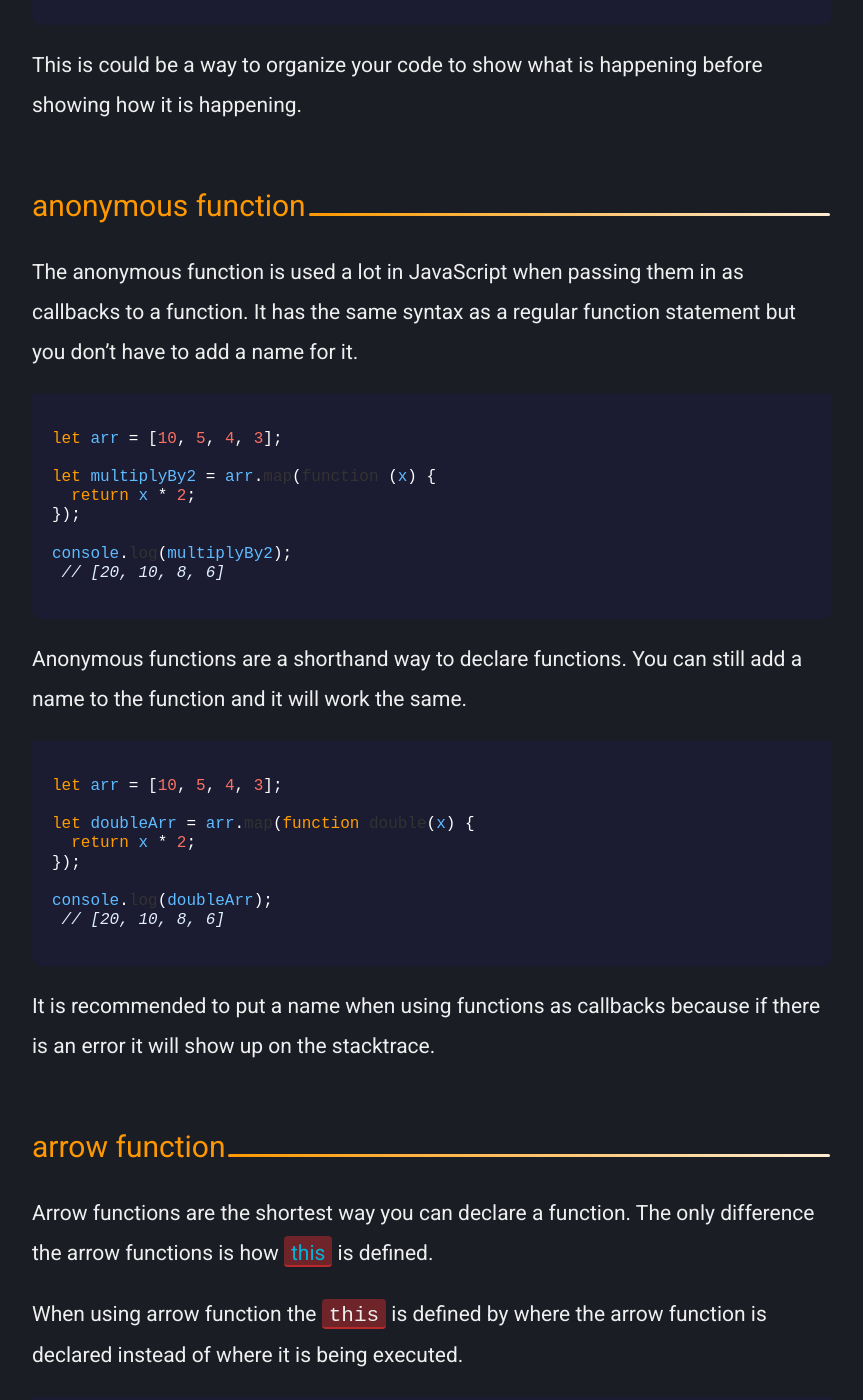
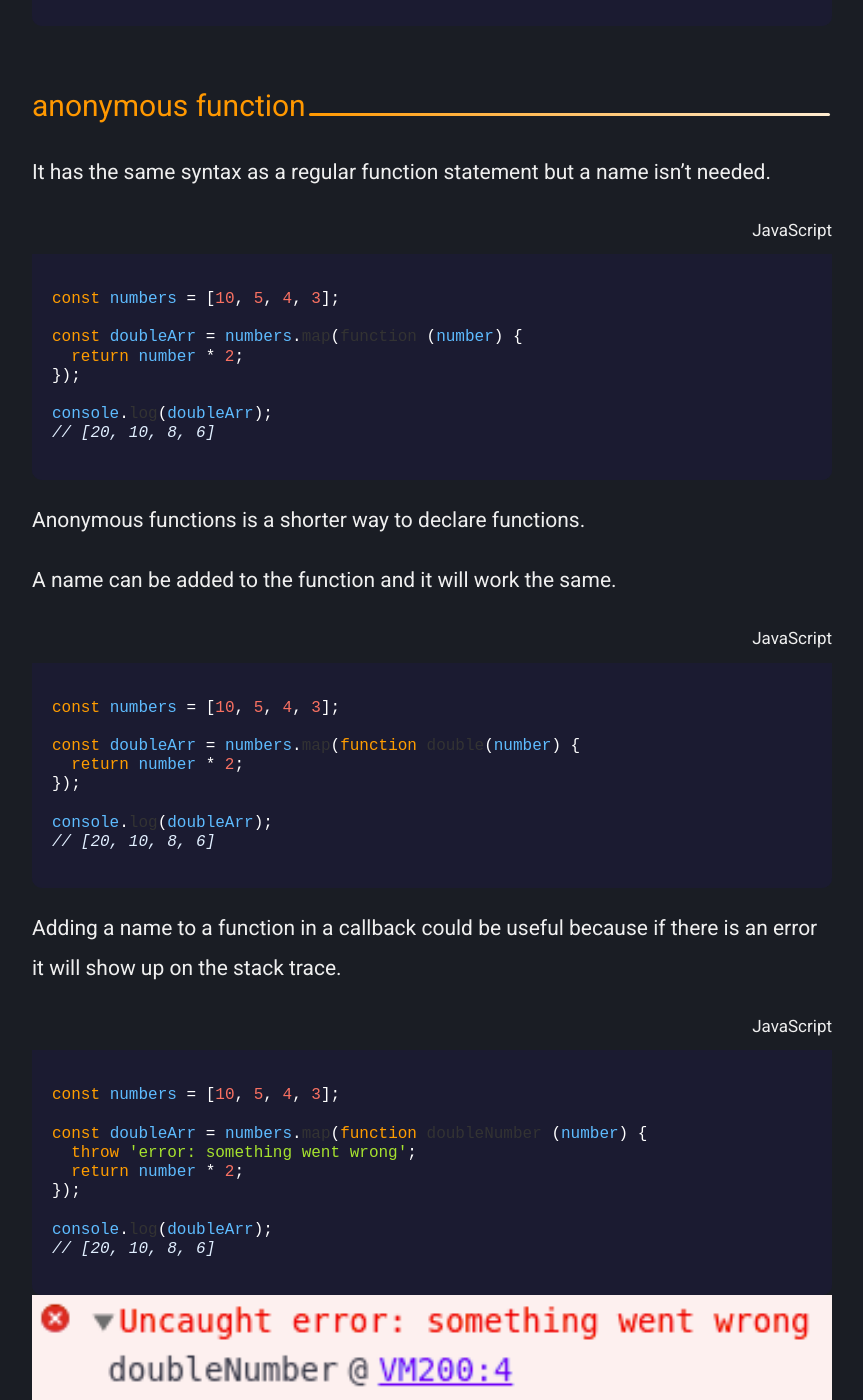
Before and after one commit to codinglead/codinglead.github.io, a Jekyll site: the page built from _posts/2020-03-16-function-declarations-in-javascript.md, in a window 1280 px wide and 1400 px high, scrolled down 1210 px. Shown: the whole window, without its empty margins (208-1071 px from the left). Built offline with Jekyll 4.4.1, drawn with Linux system fonts in a browser that asks for light colours; comment, search, counter and statistics services are not loaded; some of the changed text lies outside the part shown.

Commit message:
update wording

````diff
--- a/_posts/2020-03-16-function-declarations-in-javascript.md
+++ b/_posts/2020-03-16-function-declarations-in-javascript.md
@@ -2,7 +2,8 @@
 layout: project
 title: function declarations in JavaScript
 date: 2020-03-16 6:20 -0700
-meta: JavaScript has 3 ways to declare functions. function statement, anonymous function, and arrow function.
+updated: 2021-10-06 08:57 -0700
+meta: In JavaScript functions can be declared with function statements, anonymous functions and arrow functions.
 pic: images/javascript.png
 imgAlt: the JavaScript logo
 tags: ["javascript"]
@@ -10,15 +11,15 @@ author: ["Brian Munoz", "https://colorlessenergy.github.io/", "https://github.co
 permalink: /javascript/:title
 ---
 
+In JavaScript functions can be declared with function statements, anonymous functions and arrow functions.
 
-JavaScript has 3 ways to declare functions function statement, an anonymous function, and an arrow function.
-
-They all accomplish the same thing by allowing you to put code in one place so you will not have to repeat the same code everywhere you want to use it.
-
+They all accomplish the same thing by allowing you to put code in one place to prevent the same logic from being repeated.
 
 ## function statement
 
-The function statement starts with the keyword <span class="highlight__code">function</span> then a name for the function. It can take arguments inside parentheses.
+The function statement starts with the keyword <span class="highlight__code">function</span> with a name after it.
+
+<p class="highlight__file-desc">JavaScript</p>
 
 ```javascript
 function greet (name) {
@@ -26,68 +27,104 @@ function greet (name) {
 }
 
 greet('brian');
-  // print hello, brian
+// hello, brian
 ```
 
-Function statements are hoisted so you can execute the function before it was declared.
+Function statements are hoisted so it can be executed before it was declared.
+
+<p class="highlight__file-desc">JavaScript</p>
 
 ```javascript
 greet('brian');
-  // print hello, brian
+// hello, brian
 
 function greet (name) {
   console.log('hello, ' + name);
 }
 ```
 
-This is could be a way to organize your code to show what is happening before showing how it is happening.
-
 ## anonymous function
 
-The anonymous function is used a lot in JavaScript when passing them in as callbacks to a function. It has the same syntax as a regular function statement but you don't have to add a name for it.
+It has the same syntax as a regular function statement but a name isn't needed.
+
+<p class="highlight__file-desc">JavaScript</p>
 
 ```javascript
-let arr = [10, 5, 4, 3];
+const numbers = [10, 5, 4, 3];
 
-let multiplyBy2 = arr.map(function (x) {
-  return x * 2;
-});
-
-console.log(multiplyBy2);
- // [20, 10, 8, 6]
-```
-
-Anonymous functions are a shorthand way to declare functions. You can still add a name to the function and it will work the same.
-
-```javascript
-let arr = [10, 5, 4, 3];
-
-let doubleArr = arr.map(function double(x) {
-  return x * 2;
+const doubleArr = numbers.map(function (number) {
+  return number * 2;
 });
 
 console.log(doubleArr);
- // [20, 10, 8, 6]
+// [20, 10, 8, 6]
 ```
 
-It is recommended to put a name when using functions as callbacks because if there is an error it will show up on the stacktrace.
+Anonymous functions is a shorter way to declare functions.
+
+A name can be added to the function and it will work the same.
+
+<p class="highlight__file-desc">JavaScript</p>
+
+```javascript
+const numbers = [10, 5, 4, 3];
+
+const doubleArr = numbers.map(function double(number) {
+  return number * 2;
+});
+
+console.log(doubleArr);
+// [20, 10, 8, 6]
+```
+
+Adding a name to a function in a callback could be useful because if there is an error it will show up on the stack trace.
+
+<p class="highlight__file-desc">JavaScript</p>
+
+```javascript
+const numbers = [10, 5, 4, 3];
+
+const doubleArr = numbers.map(function doubleNumber (number) {
+  throw 'error: something went wrong';
+  return number * 2;
+});
+
+console.log(doubleArr);
+// [20, 10, 8, 6]
+```
+
+<div class="center">
+  <img src="{{ site.baseurl }}/images/stack-trace-error.png" alt="stack trace error example" title="stack trace error example">
+</div>
+
 
 ## arrow function
 
-Arrow functions are the shortest way you can declare a function. The only difference the arrow functions is how <a href='/javascript/this-in-javascript' class="highlight__code">this</a> is defined.
+Arrow functions is the shortest way a function can be declared.
 
-When using arrow function the <code class="highlight__code">this</code> is defined by where the arrow function is declared instead of where it is being executed.
+<a href='/javascript/this-in-javascript' class="highlight__code">this</a> is defined by where the arrow function is declared instead of where it is being executed.
+
+<p class="highlight__file-desc">JavaScript</p>
 
 ```javascript
-// regular way
-function () {
- console.log('hi');
+const arrowFunction1 = (greeting) => {
+  return `${ greeting } Brian`;
 }
 
-// with arrow notation
-() => console.log('hi');
+// shortest way to declare arrow function
+// the expression is automatically returned
+// if there is only one argument the parenthesis are not required
+const arrowFunction2 = greeting => `${ greeting } Brian`;
+
+arrowFunction1('hello');
+// 'hello Brian'
+
+arrowFunction2('hi');
+// 'hi Brian'
 ```
 
 ## Conclusion
 
-Everyone should declare <span class="highlight__code">functions</span> with a name because the code inside that function is doing a task.
+There are three ways to declare <span class="highlight__code">functions</span> function statement, anonymous function and arrow function.
+
+<span class="highlight__code">anonymous</span> functions and <span class="highlight__code">arrow</span> functions are often used as callback to a function.
````
Also changed, not shown: images/stack-trace-error.png (added).
